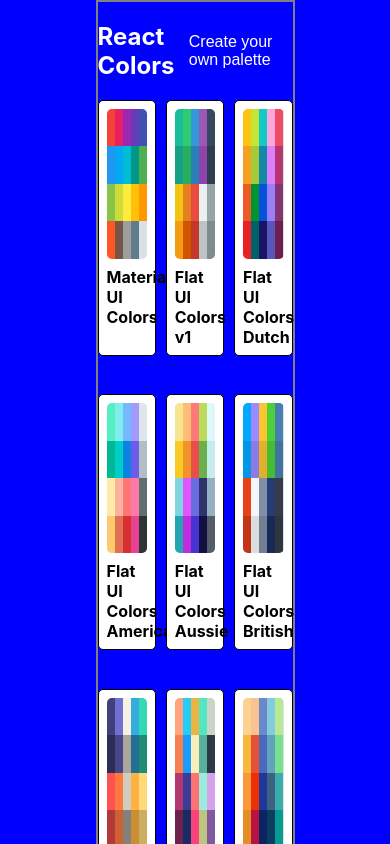
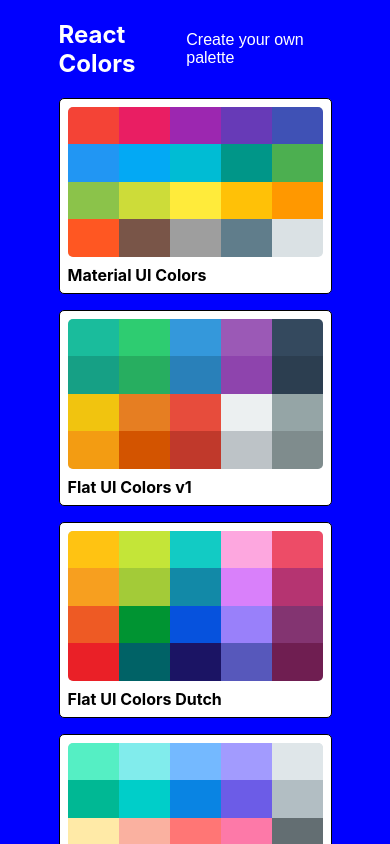
Before and after one commit to NimajF/Colors-App, a React (Create React App) app: page / in a window 390 px wide. Shown: the top 844 px of the page. Built offline with nearby package versions, Linux system fonts and the light colour scheme.

Commit message:
Make PaletteList responsive

```diff
--- a/src/styles/PaletteListStyles.js
+++ b/src/styles/PaletteListStyles.js
@@ -1,3 +1,5 @@
+import media from "./sizes"
+
 const styles = {
     root: {
         backgroundColor: "blue",
@@ -13,7 +15,12 @@
         alignItems: "flex-start",
         flexDirection: "column",
         flexWrap: "wrap",
-        border: "2px solid grey"
+        [media.down("xl")]: {
+            width: "80%",
+        },
+        [media.down("xs")]: {
+            width: "70%"
+        },
     },
     nav: {
         display: "flex",
@@ -32,7 +39,15 @@
         width: "100%",
         display: "grid",
         gridTemplateColumns: "repeat(3, 30%)",
-        gridGap: "5%"
+        gridGap: "2.5rem",
+        [media.down("md")]: {
+            gridTemplateColumns: "repeat(2, 50%)"
+        },
+        [media.down("xs")]: {
+            gridTemplateColumns: "repeat(1, 100%)",
+            gridGap: "1rem"
+        },
+
     }
 }
 export default styles;
--- a/src/styles/sizes.js
+++ b/src/styles/sizes.js
@@ -5,7 +5,8 @@
             xs: "575.98px",
             sm: "767.98px",
             md: "991.98px",
-            lg: "1199.98px"
+            lg: "1199.98px",
+            xl: "1600px"
         }
         return `@media (max-width: ${sizes[size]})`
     }
```
